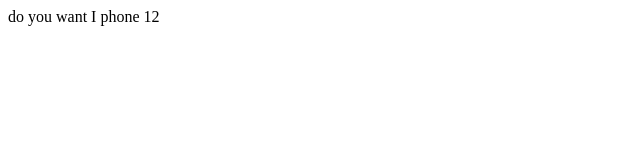
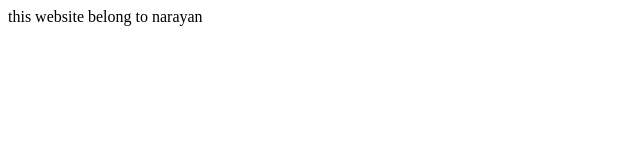
Before and after one commit to itsghanishtha/itsghanishtha.github.io, a plain HTML site: page index.html in a window 1280 px wide. Shown: the full height of the page, 0-640 px from the left. Drawn offline with Linux system fonts and the light colour scheme.

Commit message:
Update index.html

```diff
--- a/index.html
+++ b/index.html
@@ -1,7 +1,7 @@
 <html>
 
 <body>
-    do you want I phone 12
+    this website belong to narayan
 
 
 
```
